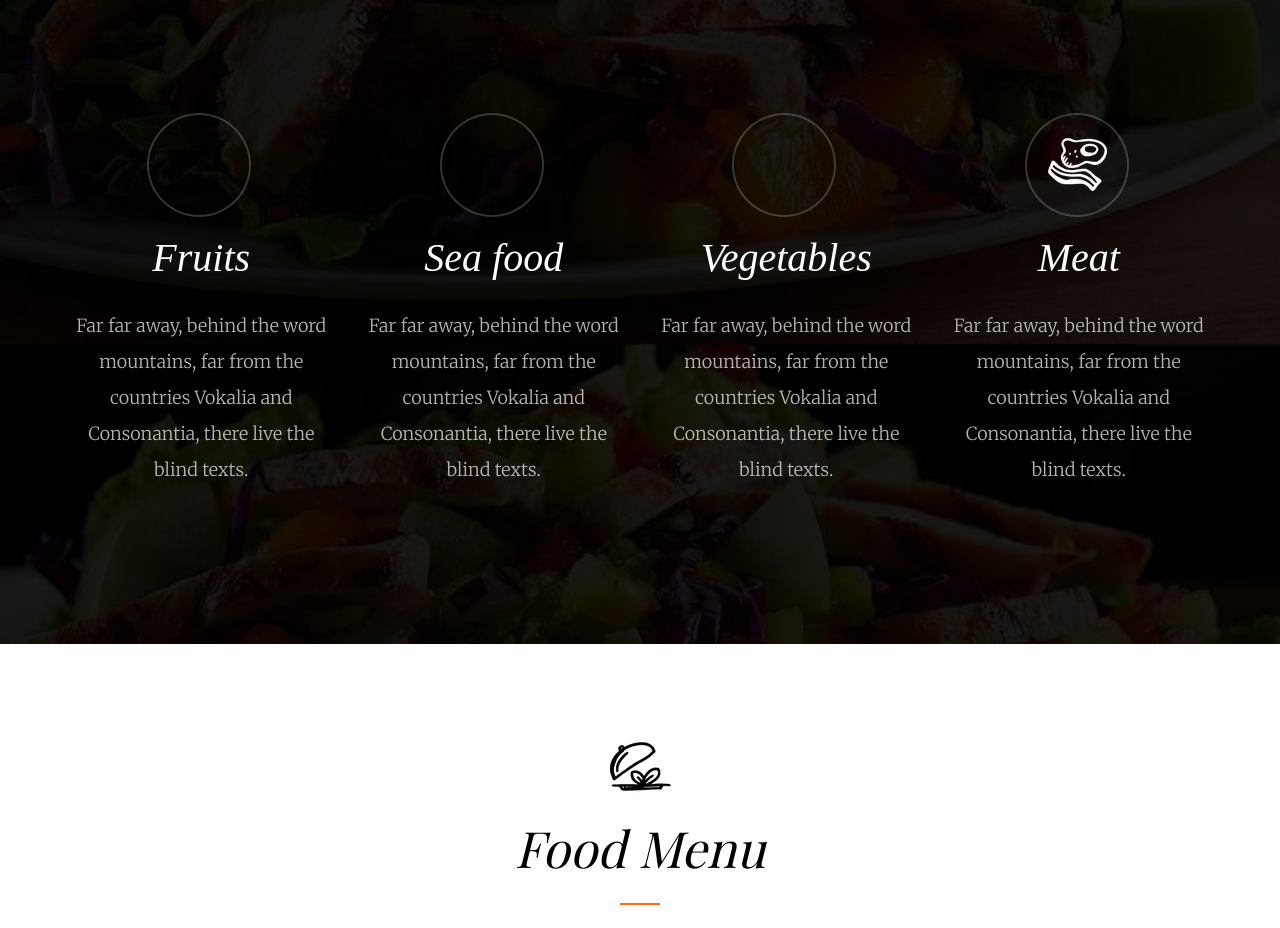
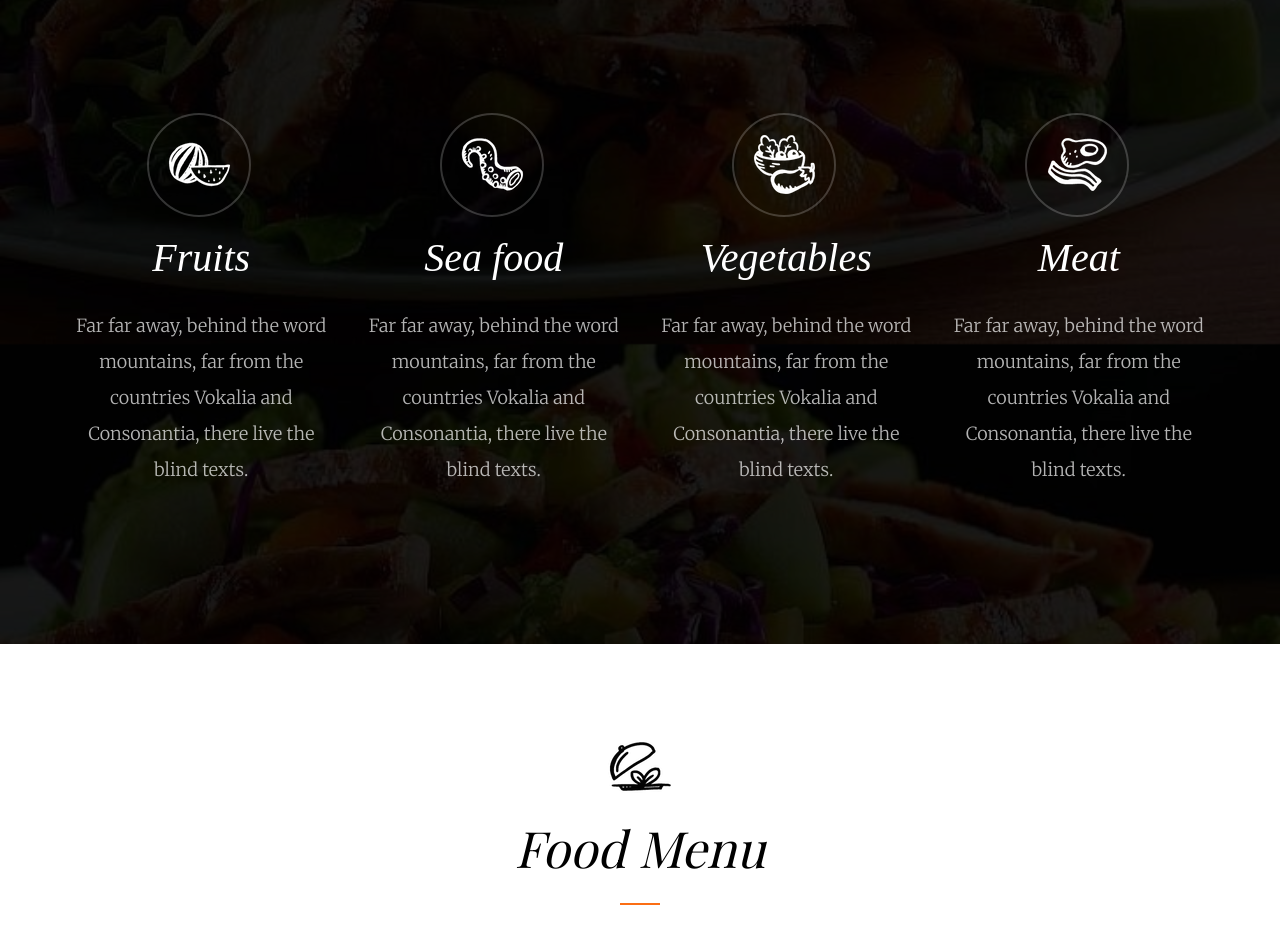
Before and after one commit to chihab101/bio-35, a plain HTML site: page index.html in a window 1280 px wide. Shown: the part 3860-4788 px from the top of the page. Drawn offline with nearby package versions, Linux system fonts and the light colour scheme; a web font is replaced by a local one.

Commit message:
Update style.css

```diff
--- a/style.css
+++ b/style.css
@@ -1332,13 +1332,13 @@ p {
   border-radius: 50%;
 }
 #fh5co-type h3.with-icon.icon-1:before, #fh5co-type h3.with-icon.icon-1::before {
-  background: url(../images/type-1.png) no-repeat center center;
+  background: url(type-1.png) no-repeat center center;
 }
 #fh5co-type h3.with-icon.icon-2:before, #fh5co-type h3.with-icon.icon-2::before {
-  background: url(../images/type-2.png) no-repeat center center;
+  background: url(type-2.png) no-repeat center center;
 }
 #fh5co-type h3.with-icon.icon-3:before, #fh5co-type h3.with-icon.icon-3::before {
-  background: url(../images/type-3.png) no-repeat center center;
+  background: url(type-3.png) no-repeat center center;
 }
 #fh5co-type h3.with-icon.icon-4:before, #fh5co-type h3.with-icon.icon-4::before {
   background: url(type-4.png) no-repeat center center;
```
